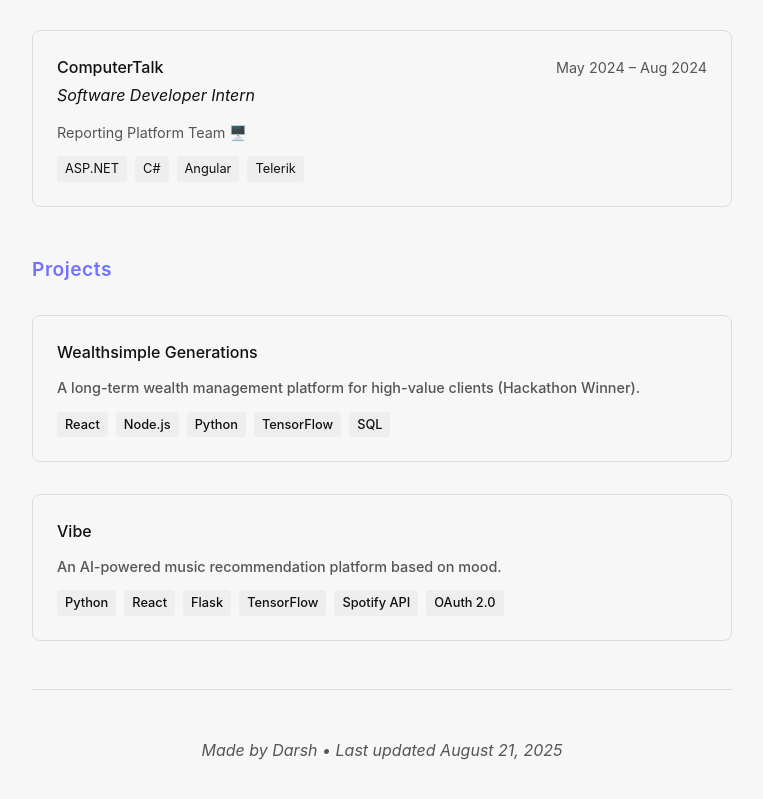
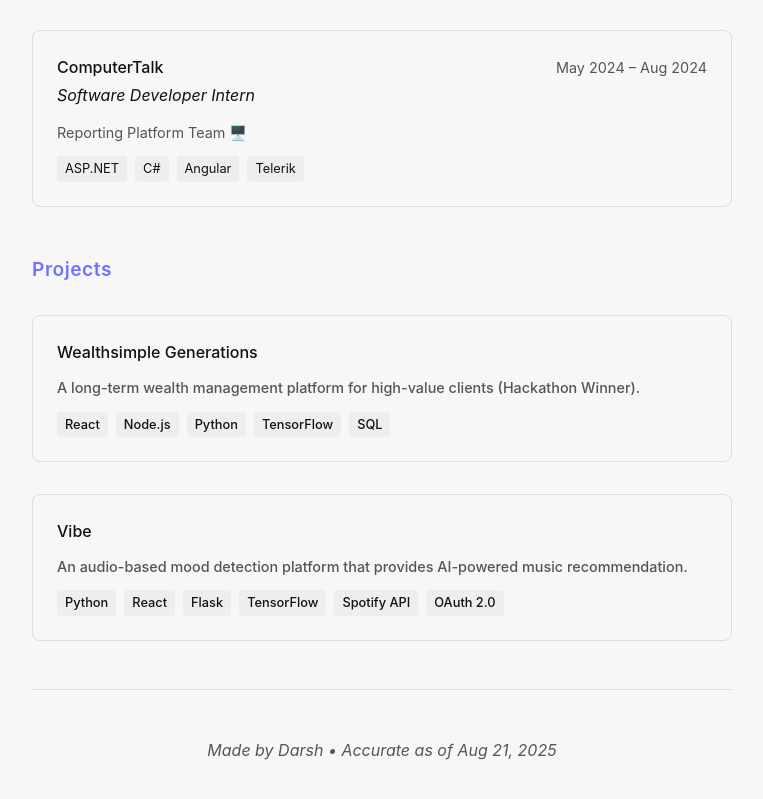
Before and after one commit to darshshah17/Personal-Website, a React (Vite) app: page / in a window 1280 px wide. Shown: the part 1173-1972 px from the top of the page, without its empty margins (258-1021 px from the left). Built offline with nearby package versions, Linux system fonts and the light colour scheme.

Commit message:
changed desc

```diff
--- a/src/components/Footer.jsx
+++ b/src/components/Footer.jsx
@@ -21,7 +21,7 @@ const Footer = () => {
 
   return (
     <footer className="footer">
-      <p>Made by Darsh • Last updated {lastUpdated}</p>
+      <p>Made by Darsh • Accurate as of Aug 21, 2025</p>
     </footer>
   );
 };
--- a/src/components/Projects.jsx
+++ b/src/components/Projects.jsx
@@ -10,7 +10,7 @@ const Projects = () => {
     },
     {
       name: "Vibe",
-      description: "An AI-powered music recommendation platform based on mood.",
+      description: "An audio-based mood detection platform that provides AI-powered music recommendation.",
       tags: ["Python", "React", "Flask", "TensorFlow", "Spotify API", "OAuth 2.0"],
       link: "https://github.com/darshshah17/vibe" // Update with actual project link
     }
```
